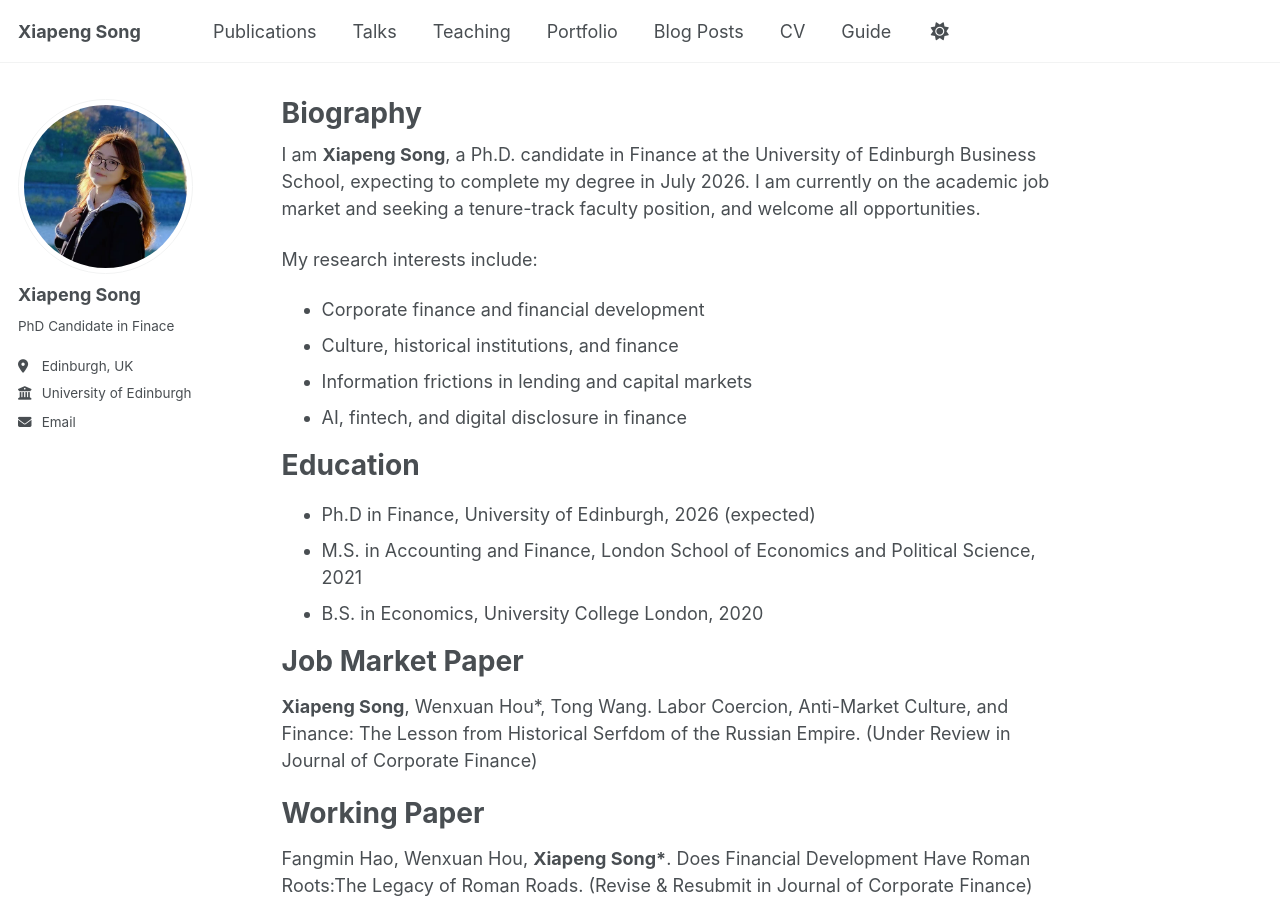
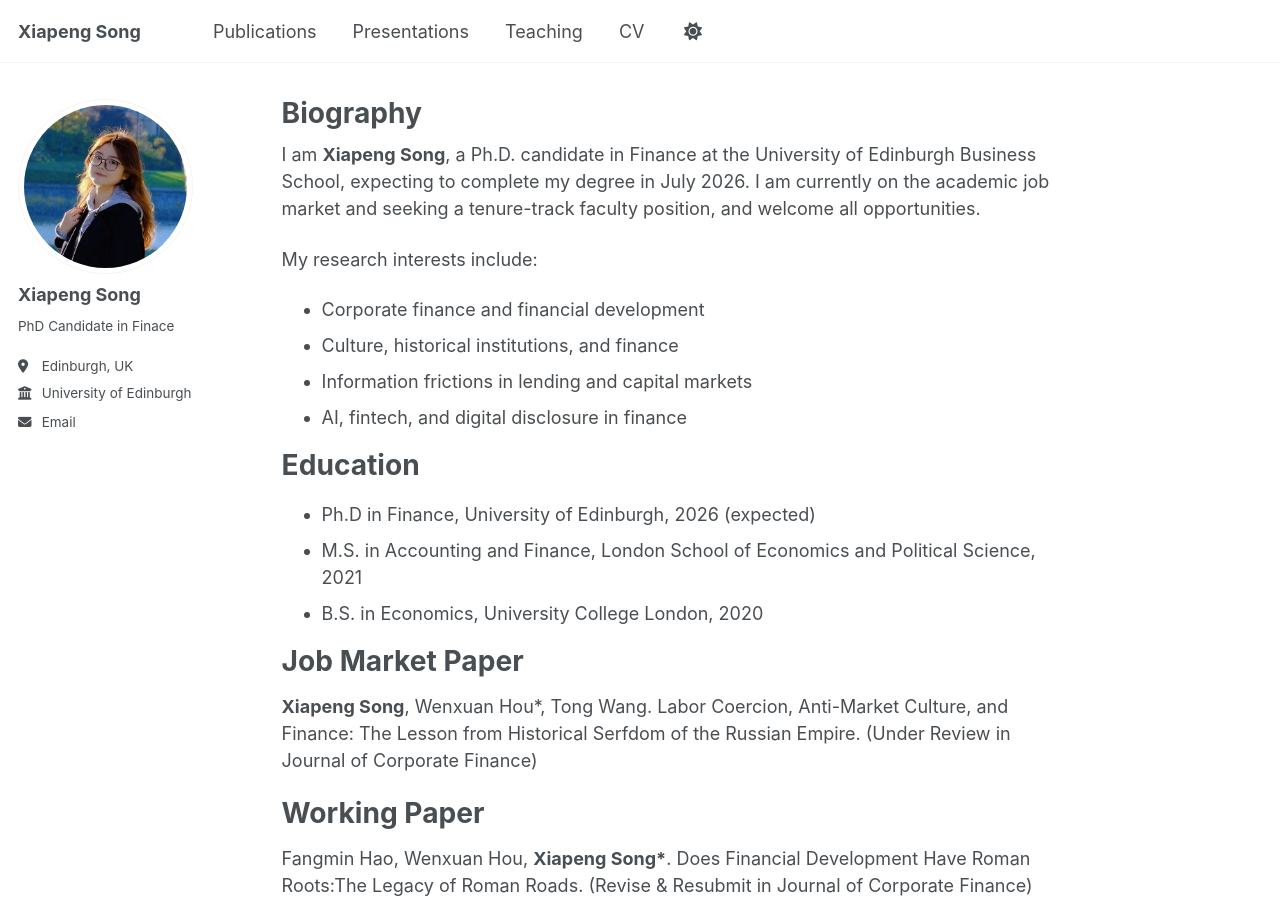
Before and after one commit to xiapengsong/xiapengsong.github.io, a Jekyll site: the page built from _pages/about.md, in a window 1280 px wide and 900 px high. Built offline with Jekyll 4.4.1, drawn with Linux system fonts in a browser that asks for light colours; a script bundle is joined from its source files by our own code; library files that are not in the unit come from our copies.

Commit message:
Update navigation.yml

```diff
--- a/_data/navigation.yml
+++ b/_data/navigation.yml
@@ -11,17 +11,17 @@ main:
   - title: "Publications"
     url: /publications/
 
-  - title: "Talks"
+  - title: "Presentations"
     url: /talks/
 
   - title: "Teaching"
     url: /teaching/
 
-  - title: "Portfolio"
-    url: /portfolio/
+ #  - title: "Portfolio"
+ #    url: /portfolio/
 
-  - title: "Blog Posts"
-    url: /year-archive/
+ # - title: "Blog Posts"
+ #   url: /year-archive/
 
   - title: "CV"
     url: /cv/
@@ -29,5 +29,5 @@ main:
   # - title: "CV"
   #   url: /cv-json/
 
-  - title: "Guide"
-    url: /markdown/
+  # - title: "Guide"
+  #  url: /markdown/
```
